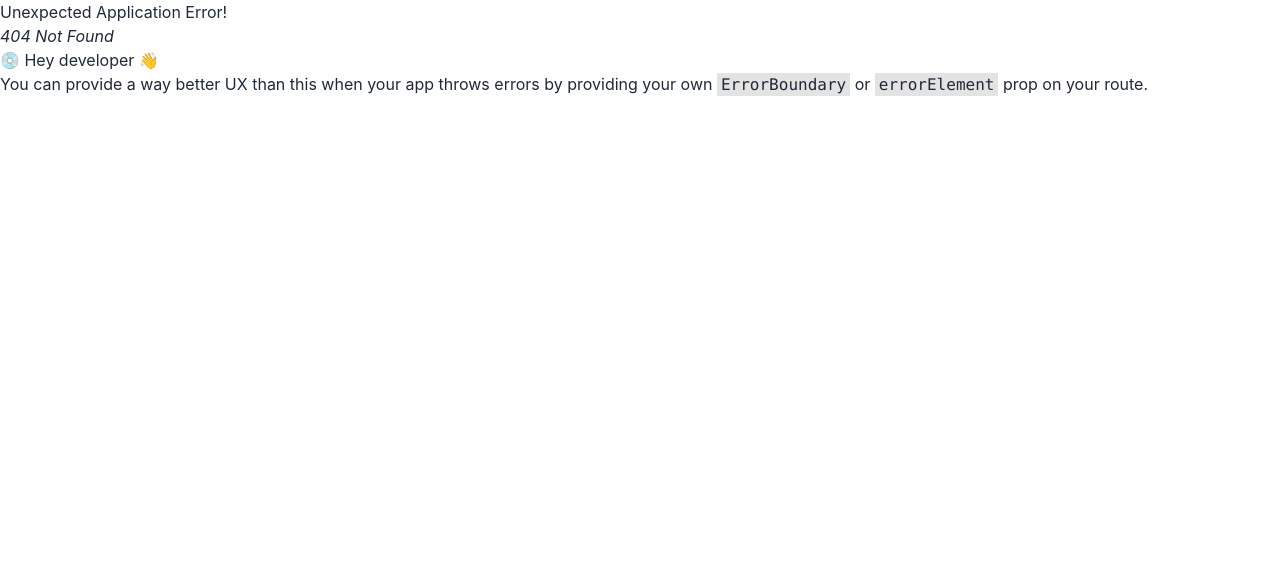
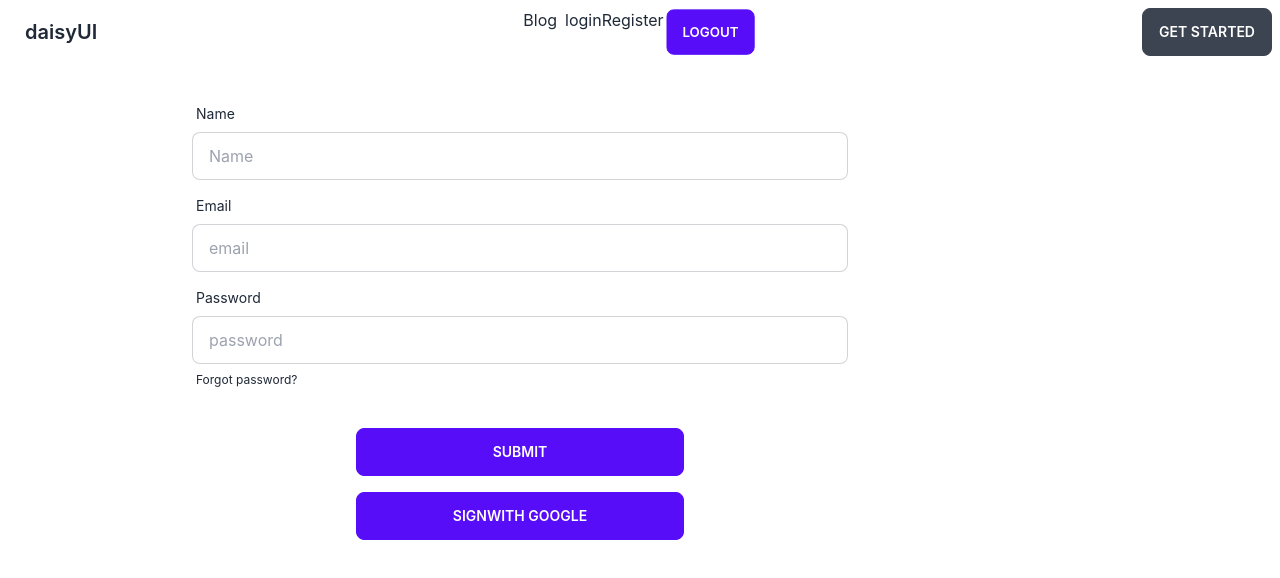
Before and after one commit to niaz-abir/assignment11client, a React (Create React App) app: page /register in a window 1280 px wide. Before the commit this address had no page. Shown: the top 578 px of the page. Built offline with nearby package versions, Linux system fonts and the light colour scheme; no server answers.

Commit message:
tweleve commit

```diff
--- a/package.json
+++ b/package.json
@@ -7,6 +7,7 @@
     "@testing-library/react": "^13.4.0",
     "@testing-library/user-event": "^13.5.0",
     "daisyui": "^2.38.1",
+    "firebase": "^9.13.0",
     "react": "^18.2.0",
     "react-dom": "^18.2.0",
     "react-router-dom": "^6.4.3",
--- /dev/null
+++ b/src/Components/Context/Authprovide.js
@@ -0,0 +1,51 @@
+import React, { createContext, useEffect, useState } from "react";
+import {
+  getAuth,
+  createUserWithEmailAndPassword,
+  onAuthStateChanged,
+  signInWithEmailAndPassword,
+  signOut,
+} from "firebase/auth";
+import app from "../firebase/Firebase.config";
+
+export const Authcontext = createContext();
+const auth = getAuth(app);
+
+const Authprovide = ({ children }) => {
+  const [user, setuser] = useState(null);
+  const [loading, setloading] = useState(true);
+
+  const createuser = (email, password) => {
+    return createUserWithEmailAndPassword(auth, email, password);
+  };
+  const login = (email, password) => {
+    return signInWithEmailAndPassword(auth, email, password);
+  };
+  const logout = () => {
+    return signOut(auth);
+  };
+
+  useEffect(() => {
+    const unsubscribe = onAuthStateChanged(auth, (currentuser) => {
+      console.log(currentuser);
+      setuser(currentuser);
+    });
+    return () => {
+      return unsubscribe();
+    };
+  }, []);
+
+  const authinfo = {
+    user,
+    loading,
+    createuser,
+    login,
+    logout,
+  };
+
+  return (
+    <Authcontext.Provider value={authinfo}>{children}</Authcontext.Provider>
+  );
+};
+
+export default Authprovide;
--- a/src/Components/Header/Header.js
+++ b/src/Components/Header/Header.js
@@ -1,7 +1,15 @@
-import React from "react";
+import React, { useContext } from "react";
 import { Link } from "react-router-dom";
+import { Authcontext } from "../Context/Authprovide";
 
 const Header = () => {
+  const { logout } = useContext(Authcontext);
+
+  const handlelogout = () => {
+    logout()
+      .then(() => {})
+      .catch((error) => console.error(error));
+  };
   return (
     <div>
       <div className="navbar bg-base-100">
@@ -34,7 +42,14 @@ const Header = () => {
         </div>
         <div className="navbar-center hidden lg:flex">
           <ul className="menu menu-horizontal p-0">
-            <Link to="/blog">Blog</Link>
+            <Link className="mr-2" to="/blog">
+              Blog
+            </Link>
+            <Link to="/login">login</Link>
+            <Link to="/register">Register</Link>
+            <button onClick={handlelogout} className="btn btn-primary">
+              Logout
+            </button>
           </ul>
         </div>
         <div className="navbar-end">
--- /dev/null
+++ b/src/Components/Login/Login.js
@@ -0,0 +1,60 @@
+import React, { useContext } from "react";
+import { Link } from "react-router-dom";
+import { Authcontext } from "../Context/Authprovide";
+
+const Login = () => {
+  const { login } = useContext(Authcontext);
+  const handlelogin = (event) => {
+    event.preventDefault();
+    const form = event.target;
+    const email = form.email.value;
+    const password = form.password.value;
+
+    login(email, password)
+      .then((result) => {
+        const user = result.user;
+        console.log(user);
+      })
+      .then((err) => console.log(err));
+  };
+  return (
+    <div className="flex ju justify-center w-3/4  mt-6 ">
+      <div className="w-3/4">
+        <form onSubmit={handlelogin} className="card-body">
+          <div className="form-control">
+            <label className="label">
+              <span className="label-text">Email</span>
+            </label>
+            <input
+              type="text"
+              placeholder="email"
+              name="email"
+              className="input input-bordered"
+            />
+          </div>
+          <div className="form-control">
+            <label className="label">
+              <span className="label-text">Password</span>
+            </label>
+            <input
+              type="password"
+              placeholder="password"
+              name="password"
+              className="input input-bordered"
+            />
+            <label className="label">
+              <a href="#" className="label-text-alt link link-hover">
+                New to <Link to="/register">Register</Link>
+              </a>
+            </label>
+          </div>
+          <div className="form-control mt-6  w-2/4 flex mx-auto">
+            <button className="btn btn-primary">Login</button>
+          </div>
+        </form>
+      </div>
+    </div>
+  );
+};
+
+export default Login;
--- /dev/null
+++ b/src/Components/Register/Register.js
@@ -0,0 +1,71 @@
+import React, { useContext } from "react";
+import { Authcontext } from "../Context/Authprovide";
+
+const Register = () => {
+  const { createuser } = useContext(Authcontext);
+  const handleregister = (event) => {
+    event.preventDefault();
+    const form = event.target;
+    const name = form.name.value;
+    const email = form.email.value;
+    const password = form.password.value;
+    createuser(email, password)
+      .then((result) => {
+        const user = result.user;
+        console.log(user);
+      })
+      .catch((err) => console.error(err));
+  };
+  return (
+    <div className="flex mx-auto w-3/4">
+      <div className="w-3/4">
+        <form onSubmit={handleregister} className="card-body">
+          <div className="form-control">
+            <label className="label">
+              <span className="label-text">Name</span>
+            </label>
+            <input
+              type="text"
+              placeholder="Name"
+              name="name"
+              className="input input-bordered"
+            />
+          </div>
+          <div className="form-control">
+            <label className="label">
+              <span className="label-text">Email</span>
+            </label>
+            <input
+              type="email"
+              placeholder="email"
+              name="email"
+              className="input input-bordered"
+            />
+          </div>
+          <div className="form-control">
+            <label className="label">
+              <span className="label-text">Password</span>
+            </label>
+            <input
+              type="text"
+              placeholder="password"
+              name="password"
+              className="input input-bordered"
+            />
+            <label className="label">
+              <a href="#" className="label-text-alt link link-hover">
+                Forgot password?
+              </a>
+            </label>
+          </div>
+          <div className="form-control mt-6 w-2/4 flex mx-auto">
+            <button className="btn btn-primary">Submit</button>
+            <button className="btn btn-primary mt-4 ">Signwith google</button>
+          </div>
+        </form>
+      </div>
+    </div>
+  );
+};
+
+export default Register;
--- /dev/null
+++ b/src/Components/firebase/Firebase.config.js
@@ -0,0 +1,19 @@
+// Import the functions you need from the SDKs you need
+import { initializeApp } from "firebase/app";
+// TODO: Add SDKs for Firebase products that you want to use
+// https://firebase.google.com/docs/web/setup#available-libraries
+
+// Your web app's Firebase configuration
+const firebaseConfig = {
+  apiKey: "AIzaSyCsm7pmJGDH2e1wEecn6CkXyFcgLqJO0kg",
+  authDomain: "assignment-11-c024f.firebaseapp.com",
+  projectId: "assignment-11-c024f",
+  storageBucket: "assignment-11-c024f.appspot.com",
+  messagingSenderId: "1098576237058",
+  appId: "1:1098576237058:web:6cf8e4a4756a11f9c18d1b",
+};
+
+// Initialize Firebase
+const app = initializeApp(firebaseConfig);
+
+export default app;
--- a/src/Routes/Route/Route.js
+++ b/src/Routes/Route/Route.js
@@ -3,6 +3,8 @@ import Blog from "../../Components/Blog/Blog";
 import Allservice from "../../Components/Home/Allservice/Allservice";
 import Home from "../../Components/Home/Home/Home";
 import Services from "../../Components/Home/Services/Services";
+import Login from "../../Components/Login/Login";
+import Register from "../../Components/Register/Register";
 import Servicedetails from "../../Components/Servicedetails/Servicedetails";
 
 import Main from "../../layout/Main";
@@ -16,6 +18,8 @@ export const routes = createBrowserRouter([
       { path: "/services", element: <Services></Services> },
       { path: "/allservice", element: <Allservice></Allservice> },
       { path: "/blog", element: <Blog></Blog> },
+      { path: "/login", element: <Login></Login> },
+      { path: "/register", element: <Register></Register> },
 
       {
         path: "/servicedetails/:id",
--- a/src/index.js
+++ b/src/index.js
@@ -1,13 +1,16 @@
-import React from 'react';
-import ReactDOM from 'react-dom/client';
-import './index.css';
-import App from './App';
-import reportWebVitals from './reportWebVitals';
+import React from "react";
+import ReactDOM from "react-dom/client";
+import "./index.css";
+import App from "./App";
+import reportWebVitals from "./reportWebVitals";
+import Authprovide from "./Components/Context/Authprovide";
 
-const root = ReactDOM.createRoot(document.getElementById('root'));
+const root = ReactDOM.createRoot(document.getElementById("root"));
 root.render(
   <React.StrictMode>
-    <App />
+    <Authprovide>
+      <App />
+    </Authprovide>
   </React.StrictMode>
 );
 
```
Also changed, not shown: 1 other file (tests, documents, lock files or other folders).
